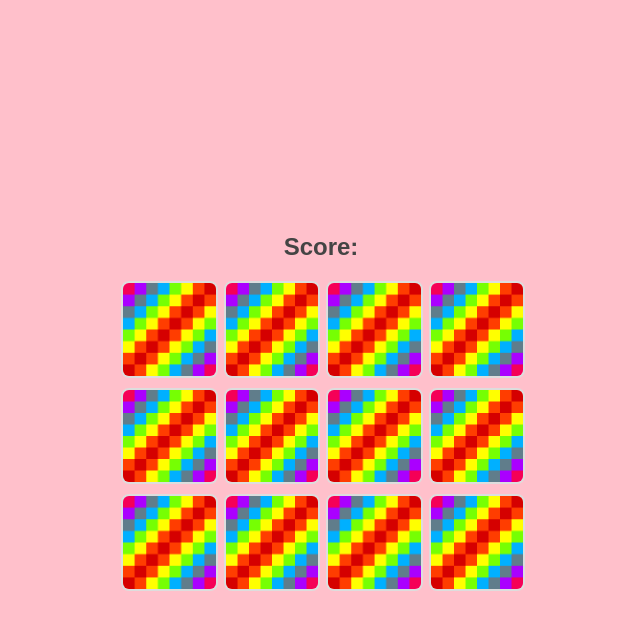
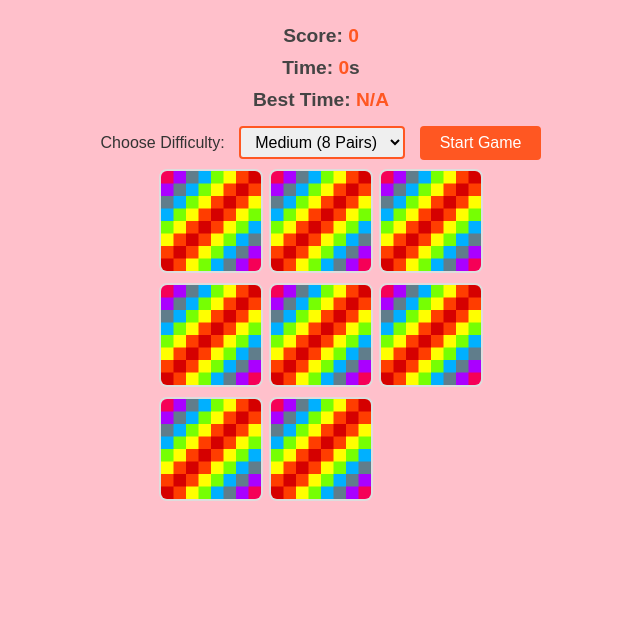
Before and after one commit to Shreyas2004wagh/Simulated-Work, a plain HTML site: page Memory Game/index.html in a window 1280 px wide. Shown: the whole page, without its empty margins (319-959 px from the left). Drawn offline with Linux system fonts and the light colour scheme.

Commit message:
enhanced the memory gamr

```diff
--- a/Memory Game/index.html
+++ b/Memory Game/index.html
@@ -5,16 +5,23 @@
     <meta charset="UTF-8">
     <title>Memory Game</title>
     <link rel="stylesheet" href="style.css">
-    </link>
     <script src="script.js" charset="utf-8"></script>
 </head>
+
 <body>
-
-    <h3>Score:<span id="result"></span></h3>
-
-    <div class="grid">
+    <h3>Score: <span id="result">0</span></h3>
+    <h3>Time: <span id="timer">0</span>s</h3>
+    <h3>Best Time: <span id="best-time">N/A</span></h3>
+    <div>
+        <label for="difficulty">Choose Difficulty: </label>
+        <select id="difficulty">
+            <option value="easy">Easy (6 Pairs)</option>
+            <option value="medium" selected>Medium (8 Pairs)</option>
+            <option value="hard">Hard (12 Pairs)</option>
+        </select>
+        <button id="start-button">Start Game</button>
     </div>
-
+    <div class="grid"></div>
 </body>
 
 </html>
--- a/Memory Game/script.js
+++ b/Memory Game/script.js
@@ -1,111 +1,128 @@
 document.addEventListener("DOMContentLoaded", () => {
+  const difficultySelect = document.querySelector("#difficulty");
+  const startButton = document.querySelector("#start-button");
+  const grid = document.querySelector(".grid");
+  const resultDisplay = document.querySelector("#result");
+
   const cardArray = [
-    {
-      name: "fries",
-      img: "images/fries.png",
-    },
-    {
-      name: "cheeseburger",
-      img: "images/cheeseburger.png",
-    },
-    {
-      name: "ice-cream",
-      img: "images/ice-cream.png",
-    },
-    {
-      name: "pizza",
-      img: "images/pizza.png",
-    },
-    {
-      name: "milkshake",
-      img: "images/milkshake.png",
-    },
-    {
-      name: "hotdog",
-      img: "images/hotdog.png",
-    },
-    {
-      name: "fries",
-      img: "images/fries.png",
-    },
-    {
-      name: "cheeseburger",
-      img: "images/cheeseburger.png",
-    },
-    {
-      name: "ice-cream",
-      img: "images/ice-cream.png",
-    },
-    {
-      name: "pizza",
-      img: "images/pizza.png",
-    },
-    {
-      name: "milkshake",
-      img: "images/milkshake.png",
-    },
-    {
-      name: "hotdog",
-      img: "images/hotdog.png",
-    },
+    { name: "fries", img: "images/fries.png" },
+    { name: "cheeseburger", img: "images/cheeseburger.png" },
+    { name: "ice-cream", img: "images/ice-cream.png" },
+    { name: "pizza", img: "images/pizza.png" },
+    { name: "milkshake", img: "images/milkshake.png" },
+    { name: "hotdog", img: "images/hotdog.png" },
   ];
 
-  cardArray.sort(() => 0.5 - Math.random());
-
-  const grid = document.querySelector(".grid");
-  const resultDisplay = document.querySelector("#result");
+  // Variables to store the state of the game
   let cardsChosen = [];
   let cardsChosenId = [];
   let cardsWon = [];
+  let totalCards = 12;
 
-  function createBoard() {
-    for (let i = 0; i < cardArray.length; i++) {
-      const card = document.createElement("img");
-      card.setAttribute("src", "images/blank.png");
-      card.setAttribute("data-id", i);
-      card.addEventListener("click", flipCard);
-      grid.appendChild(card);
+  // Start the game based on selected difficulty
+  function startGame() {
+    // Clear any previous game state
+    cardsChosen = [];
+    cardsChosenId = [];
+    cardsWon = [];
+    grid.innerHTML = ""; // Clear the grid
+    const difficulty = difficultySelect.value;
+
+    // Adjust number of cards based on difficulty
+    switch (difficulty) {
+      case "easy":
+        totalCards = 6;
+        break;
+      case "medium":
+        totalCards = 8;
+        break;
+      case "hard":
+        totalCards = 12;
+        break;
+    }
+
+    // Create a shuffled deck based on total cards
+    const shuffledCards = shuffleCards(totalCards);
+    createBoard(shuffledCards);
+  }
+
+  // Shuffle the cards array based on the total cards
+  function shuffleCards(totalCards) {
+    const shuffled = [...cardArray].slice(0, totalCards / 2); // Take half the cards for the pairs
+    const cardDeck = shuffled.concat(shuffled); // Duplicate to create pairs
+    return cardDeck.sort(() => 0.5 - Math.random()); // Shuffle
+  }
+
+  // Create the board (grid)
+  function createBoard(cards) {
+    cards.forEach((card, index) => {
+      const cardElement = document.createElement("img");
+      cardElement.setAttribute("src", "images/blank.png");
+      cardElement.setAttribute("data-id", index);
+      cardElement.addEventListener("click", flipCard);
+      grid.appendChild(cardElement);
+    });
+  }
+
+  // Flip the card
+  function flipCard() {
+    const cardId = this.getAttribute("data-id");
+
+    // Avoid flipping the same card twice
+    if (!cardsChosenId.includes(cardId)) {
+      cardsChosen.push(cardArray[cardId].name);
+      cardsChosenId.push(cardId);
+      this.setAttribute("src", cardArray[cardId].img);
+
+      // Check for a match
+      if (cardsChosen.length === 2) {
+        setTimeout(checkForMatch, 500);
+      }
     }
   }
 
+  // Check for a match
   function checkForMatch() {
     const cards = document.querySelectorAll("img");
     const optionOneId = cardsChosenId[0];
     const optionTwoId = cardsChosenId[1];
 
-    if (optionOneId == optionTwoId) {
+    if (optionOneId === optionTwoId) {
+      // Same card clicked
       cards[optionOneId].setAttribute("src", "images/blank.png");
       cards[optionTwoId].setAttribute("src", "images/blank.png");
-      alert("You have clicked the same image!");
+      alert("You clicked the same image!");
     } else if (cardsChosen[0] === cardsChosen[1]) {
-      alert("You found a match");
+      // Correct match
+      alert("You found a match!");
       cards[optionOneId].setAttribute("src", "images/white.png");
       cards[optionTwoId].setAttribute("src", "images/white.png");
       cards[optionOneId].removeEventListener("click", flipCard);
       cards[optionTwoId].removeEventListener("click", flipCard);
       cardsWon.push(cardsChosen);
     } else {
+      // Incorrect match
       cards[optionOneId].setAttribute("src", "images/blank.png");
       cards[optionTwoId].setAttribute("src", "images/blank.png");
-      alert("Sorry, try again");
+      alert("Sorry, try again!");
     }
+
+    // Reset selected cards
     cardsChosen = [];
     cardsChosenId = [];
-    resultDisplay.textContent = cardsWon.length;
-    if (cardsWon.length === cardArray.length / 2) {
+
+    // Update score
+    resultDisplay.textContent = `Pairs found: ${cardsWon.length}`;
+
+    // Check if game is complete
+    if (cardsWon.length === totalCards / 2) {
       resultDisplay.textContent = "Congratulations! You found them all!";
     }
   }
 
-  function flipCard() {
-    let cardId = this.getAttribute("data-id");
-    cardsChosen.push(cardArray[cardId].name);
-    cardsChosenId.push(cardId);
-    this.setAttribute("src", cardArray[cardId].img);
-    if (cardsChosen.length === 2) {
-      setTimeout(checkForMatch, 500);
-    }
-  }
+  // Start button event listener
+  startButton.addEventListener("click", startGame);
 
-  createBoard();
+  // Initialize the game with the medium difficulty (default)
+  startGame();
 });
--- a/Memory Game/style.css
+++ b/Memory Game/style.css
@@ -4,40 +4,76 @@ body {
     color: #333;
     text-align: center;
     margin: 0;
-    padding: 0;
+    padding: 20px;
     display: flex;
     flex-direction: column;
-    justify-content: center;
     align-items: center;
+    justify-content: flex-start;
     height: 100vh;
+    box-sizing: border-box;
 }
 
 h3 {
-    font-size: 1.5rem;
+    font-size: 1.2rem;
     color: #444;
-    margin-bottom: 20px;
+    margin: 5px 0;
 }
 
-#result {
+#result,
+#timer,
+#best-time {
     font-weight: bold;
     color: #ff5722;
 }
 
+#difficulty {
+    font-size: 1rem;
+    margin: 10px;
+    padding: 5px 10px;
+    border: 2px solid #ff5722;
+    border-radius: 4px;
+    cursor: pointer;
+}
+
+#start-button {
+    font-size: 1rem;
+    padding: 8px 20px;
+    color: white;
+    background-color: #ff5722;
+    border: none;
+    border-radius: 4px;
+    cursor: pointer;
+    transition: background-color 0.3s;
+}
+
+#start-button:hover {
+    background-color: #e64a19;
+}
+
 .grid {
     display: grid;
-    grid-template-columns: repeat(4, 1fr);
+    grid-template-columns: repeat(auto-fit, minmax(100px, 1fr));
+    gap: 10px;
+    max-width: 600px;
+    margin: 20px auto;
+    justify-items: center;
+}
+.grid {
+    display: grid;
+    grid-template-columns: repeat(auto-fit, minmax(80px, 1fr));
     grid-gap: 10px;
-    max-width: 400px;
+    max-width: 320px;
     margin: 0 auto;
 }
 
 .grid img {
-    width: 100%;
-    height: auto;
+    width: 100px;
+    height: 100px;
     border: 2px solid #ddd;
     border-radius: 8px;
     cursor: pointer;
     transition: transform 0.3s, box-shadow 0.3s;
+    transform: rotateY(0);
 }
 
 .grid img:hover {
```
